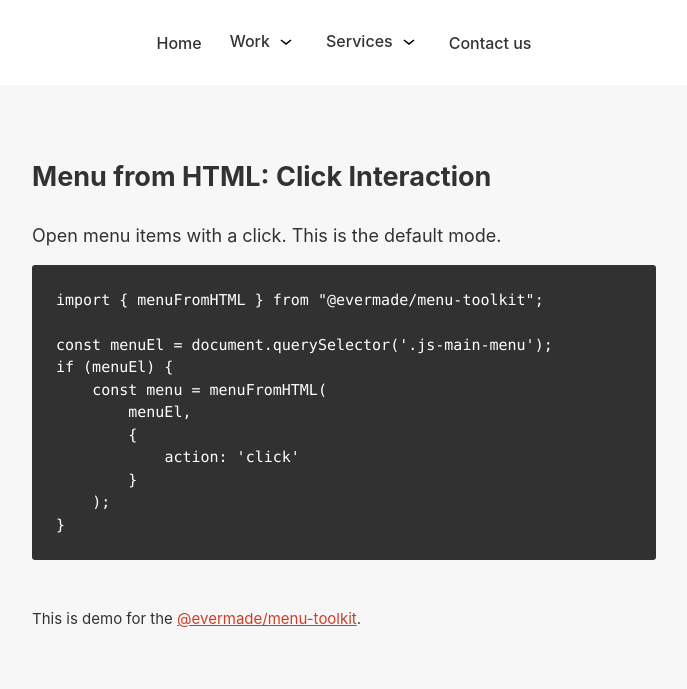
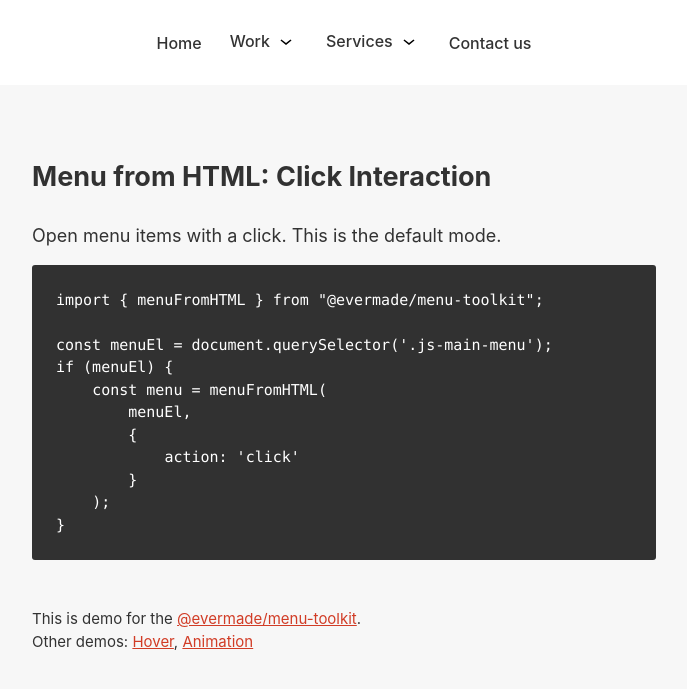
Before and after one commit to evermade/menu-toolkit, a website with bundled scripts: page docs/index.html in a window 1280 px wide. Shown: the part 91-780 px from the top of the page, without its empty margins (296-983 px from the left). Built offline with nearby package versions, Linux system fonts and the light colour scheme.

Commit message:
Link to demos

```diff
--- a/docs/index.html
+++ b/docs/index.html
@@ -97,6 +97,11 @@ if (menuEl) {
 					This is demo for the
 					<a href="https://github.com/evermade/menu-toolkit">@evermade/menu-toolkit</a>.
 				</p>
+				<p>
+					Other demos:
+					<a href="https://evermade.github.io/menu-toolkit/hover.html">Hover</a>,
+					<a href="https://evermade.github.io/menu-toolkit/animation.html">Animation</a>
+				</p>
 			</div>
 		</div>
 	</body>
```
Also changed, not shown: docs/animation.html (+5 -0 lines), docs/hover.html (+5 -1 lines), README.md.
